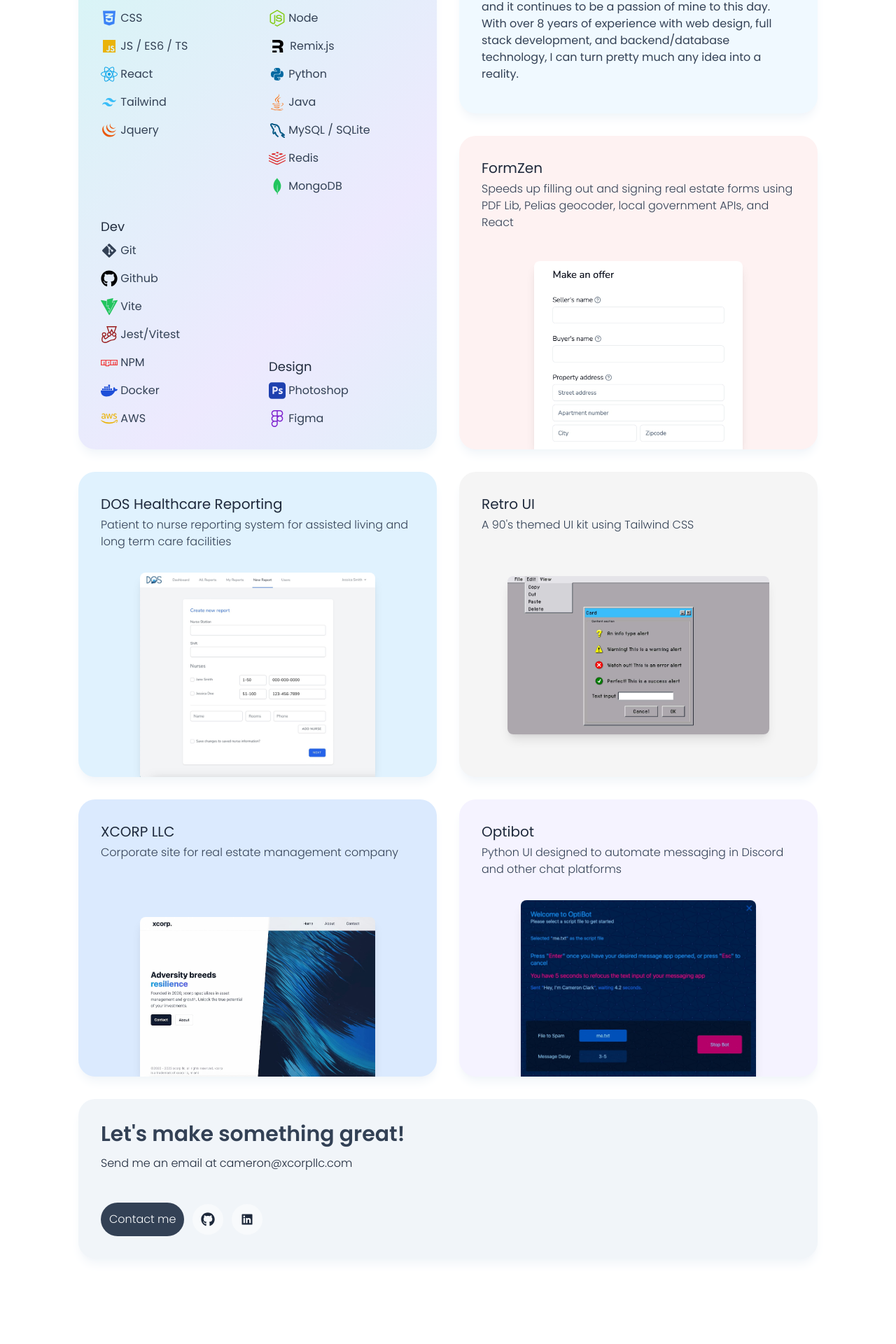
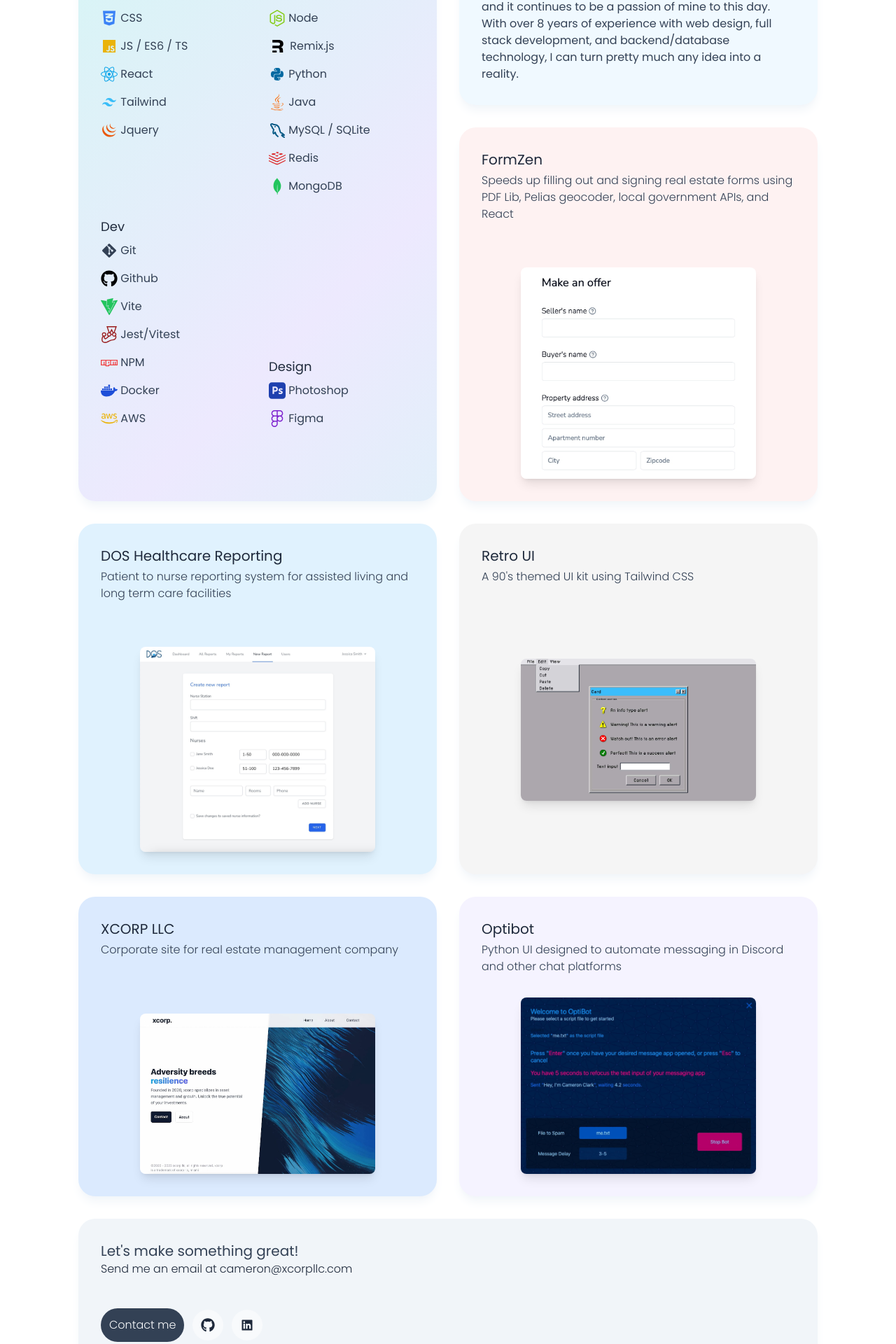
Before and after one commit to camc8/cameronhclark.com, a React (Vite) app: page / in a window 1280 px wide. Shown: the part 616-2536 px from the top of the page at 70% size. Before the commit the page ends 2454 px from the top, so only its background shows below. Built offline with nearby package versions, Linux system fonts and the light colour scheme.

Commit message:
center images and change contact spacing

```diff
--- a/src/App.tsx
+++ b/src/App.tsx
@@ -213,7 +213,7 @@
               <img
                 src="images/form-filler.jpg"
                 loading="lazy"
-                className="object-cover w-2/3 mx-auto rounded-t-lg shadow-lg"
+                className="object-cover w-3/4 mx-auto rounded-lg shadow-lg my-8"
                 alt=""
               />
             </div>
@@ -233,7 +233,7 @@
               <img
                 src="images/dos.jpg"
                 loading="lazy"
-                className="object-cover w-3/4 mx-auto rounded-t-lg shadow-lg"
+                className="object-cover w-3/4 mx-auto rounded-lg shadow-lg my-8"
                 alt=""
               />
             </div>
@@ -254,7 +254,7 @@
               <img
                 src="images/retro-ui.jpg"
                 loading="lazy"
-                className="object-cover w-5/6 mx-auto rounded-lg shadow-lg my-8"
+                className="object-cover w-3/4 mx-auto rounded-lg shadow-lg my-8"
                 alt=""
               />
             </div>
@@ -274,7 +274,7 @@
               <img
                 src="images/xcorp.jpg"
                 loading="lazy"
-                className="object-cover w-3/4 mx-auto rounded-t-lg shadow-lg"
+                className="object-cover w-3/4 mx-auto rounded-lg shadow-lg my-8"
                 alt=""
               />
             </div>
@@ -297,7 +297,7 @@
               <img
                 src="images/optibot.jpg"
                 loading="lazy"
-                className="object-cover w-3/4 mx-auto rounded-t-lg shadow-lg"
+                className="object-cover w-3/4 mx-auto rounded-lg shadow-lg my-8"
                 alt=""
               />
             </div>
@@ -306,10 +306,10 @@
           <div
             id="contact"
             className="max-sm:order-8 col-span-4 row-span-1 rounded-3xl shadow-lg shadow-slate-100 bg-slate-100 p-8">
-            <h2 className="text-slate-700 text-3xl font-semibold mb-2">
+            <h2 className="text-slate-700 text-xl">
               Let's make something great!
             </h2>
-            <div className="text-slate-800 space-y-3 mt-3 font-light">
+            <div className="text-slate-800 space-y-3 font-light">
               Send me an email at
               <a
                 title="Send me an email"
```
